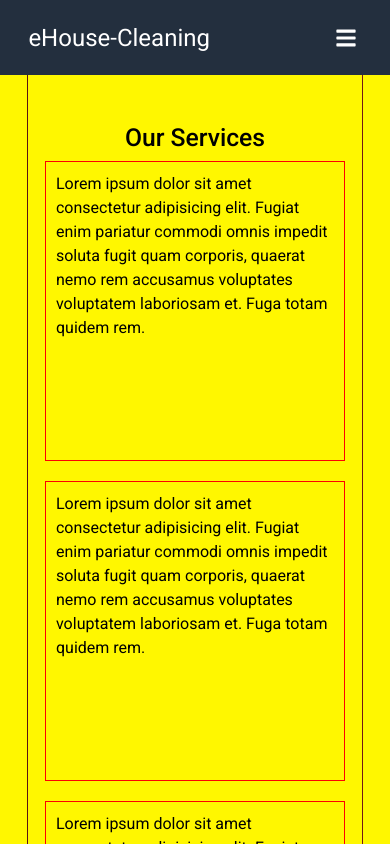
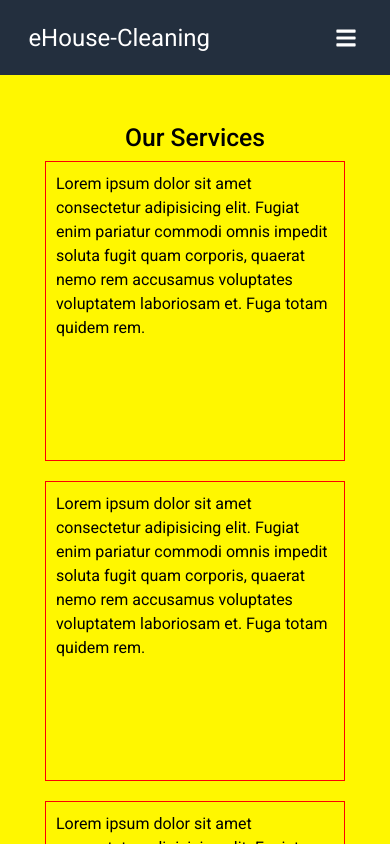
Before and after one commit to Imran-2021/eHome-cleaning-client, a React (Create React App) app: page /services in a window 390 px wide. Shown: the top 844 px of the page. Built offline with nearby package versions, Linux system fonts and the light colour scheme.

Commit message:
some featcher responsive done

```diff
--- a/src/Components/Home/HomeComponent/HomeComponent.css
+++ b/src/Components/Home/HomeComponent/HomeComponent.css
@@ -100,6 +100,7 @@ ol, ul {
     min-height: 60vh;
     background: #0d0c6b;
     color: white;
+    padding-bottom: 50px;
 }
 .feature{
     min-height: 60vh;
@@ -108,6 +109,14 @@ ol, ul {
     margin: auto;
     border-left: 1px solid #fff;
     border-right: 1px solid #fff;
+}
+@media (max-width:400px) {
+    .feature{
+
+        border-left: none;
+        border-right: none;
+
+    }
 }
 .feature-in{
 
--- a/src/Components/Services/Services.css
+++ b/src/Components/Services/Services.css
@@ -12,6 +12,14 @@
     border-left: 1px solid rgb(88, 19, 19);
     border-right: 1px solid rgb(114, 23, 23);
     padding-bottom: 50px;
+}
+@media (max-width:400px) {
+    .services{
+        box-sizing: border-box;
+        border-left: none;
+        border-right: none;
+
+    }
 }
 .services-in{
 
```
